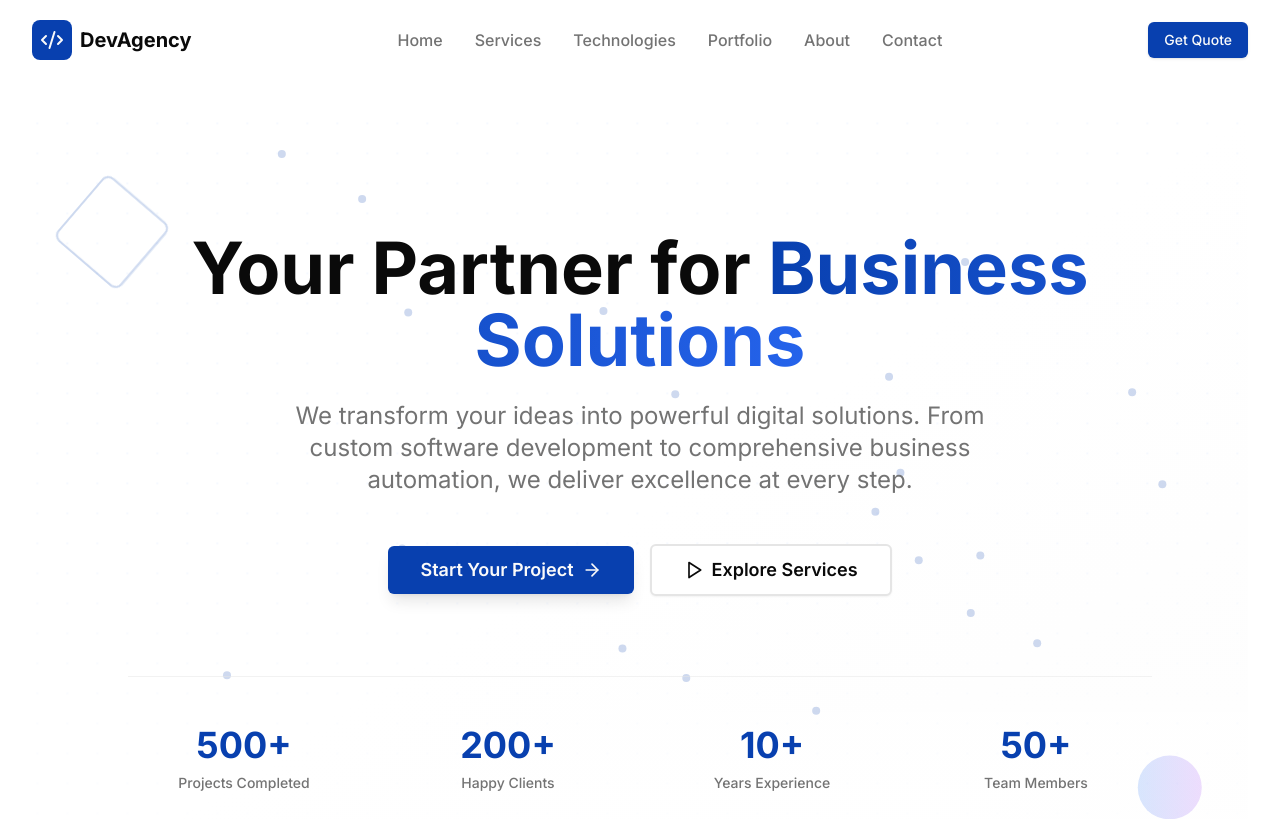
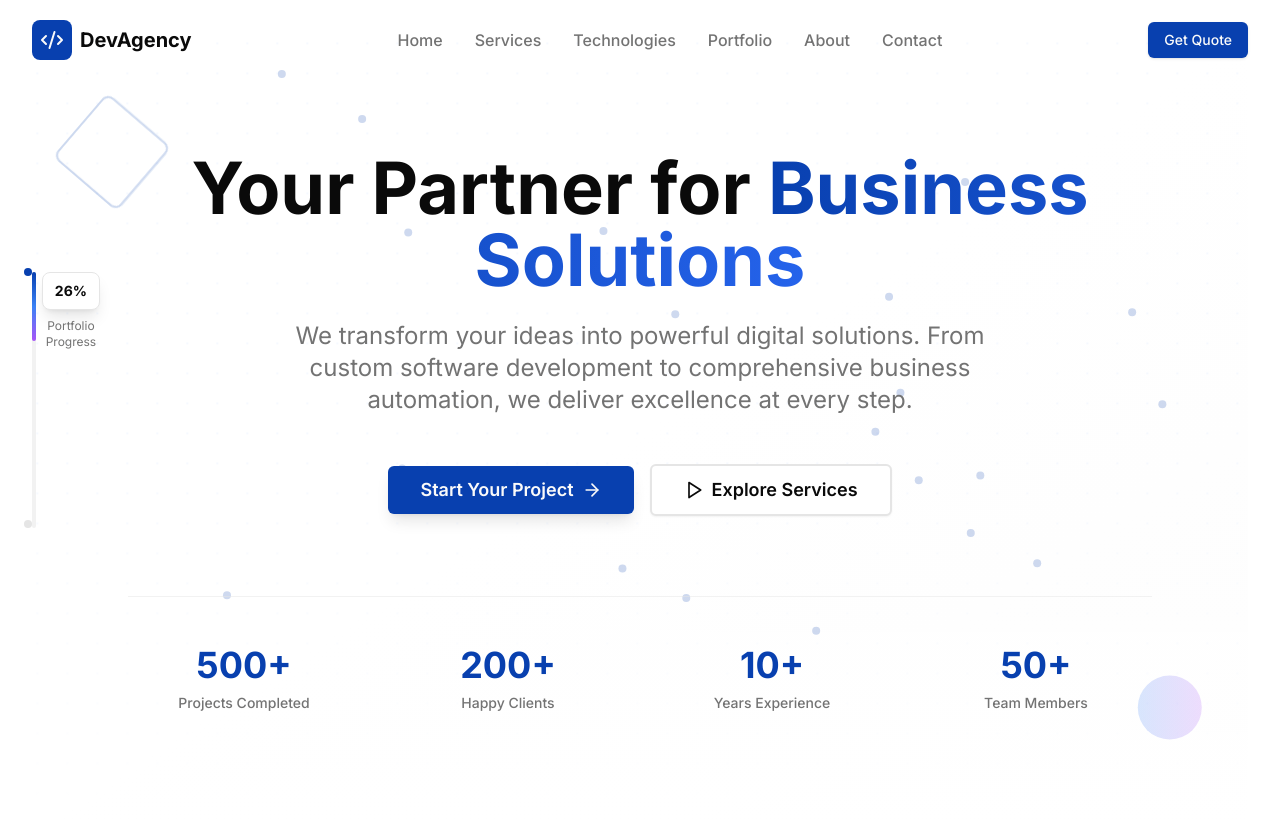
Before and after one commit to galaxlabs/xperts-global.com, a React (Vite) app: page / in a window 1280 px wide. Shown: the top 819 px of the page. Built offline with nearby package versions, Linux system fonts and the light colour scheme.

Commit message:
Fix Navbar Issues and Add Progress Line

```diff
--- a/src/components/layout/Header.tsx
+++ b/src/components/layout/Header.tsx
@@ -35,12 +35,11 @@ const Header: React.FC = () => {
   ];
 
   return (
-    <>
     <motion.header
       initial={{ y: -100 }}
       animate={{ y: 0 }}
       className={cn(
-          'fixed top-0 left-0 right-0 z-50 transition-all duration-300',
+        'fixed top-0 left-0 right-0 z-[100] transition-all duration-300',
         isScrolled
           ? 'bg-background/95 backdrop-blur-md border-b border-border shadow-sm'
           : 'bg-transparent'
@@ -130,10 +129,6 @@ const Header: React.FC = () => {
         )}
       </AnimatePresence>
     </motion.header>
-
-      {/* Spacer to prevent content from hiding under fixed header */}
-      <div className="h-16 lg:h-20"></div>
-    </>
   );
 };
 
--- a/src/components/sections/Portfolio.tsx
+++ b/src/components/sections/Portfolio.tsx
@@ -6,10 +6,19 @@ import { Button } from '@/components/ui/button';
 
 const Portfolio: React.FC = () => {
   const containerRef = useRef<HTMLDivElement>(null);
+  const [scrollProgress, setScrollProgress] = useState(0);
+
   const { scrollYProgress } = useScroll({
     target: containerRef,
-    offset: ["start end", "end start"]
+    offset: ["start center", "end center"]
   });
+
+  useEffect(() => {
+    const unsubscribe = scrollYProgress.onChange((value) => {
+      setScrollProgress(Math.round(value * 100));
+    });
+    return unsubscribe;
+  }, [scrollYProgress]);
 
   const projects = [
     {
@@ -55,7 +64,7 @@ const Portfolio: React.FC = () => {
   ];
 
   return (
-    <section id="portfolio" className="py-20 lg:py-32 bg-background overflow-hidden" ref={containerRef}>
+    <section id="portfolio" className="py-20 lg:py-32 bg-background relative" ref={containerRef}>
       <div className="container mx-auto px-4 sm:px-6 lg:px-8">
         {/* Section Header */}
         <motion.div
@@ -73,18 +82,49 @@ const Portfolio: React.FC = () => {
           </p>
         </motion.div>
 
+        {/* Progress Line - Fixed Position */}
+        <div className="fixed left-8 top-1/2 -translate-y-1/2 z-40 hidden lg:block">
+          <div className="relative">
+            {/* Background Line */}
+            <div className="w-1 h-64 bg-border/50 rounded-full"></div>
+
+            {/* Progress Line */}
+            <motion.div
+              className="absolute top-0 left-0 w-1 bg-gradient-to-b from-primary via-blue-500 to-purple-500 rounded-full origin-top"
+              style={{
+                height: `${scrollProgress * 2.64}px`, // 264px * progress percentage
+              }}
+            />
+
+            {/* Progress Indicator */}
+            <div className="absolute -right-16 top-0 flex flex-col items-center">
+              <div className="bg-background border border-border rounded-lg px-3 py-2 text-sm font-bold text-foreground shadow-lg mb-2">
+                {scrollProgress}%
+              </div>
+              <div className="text-xs text-muted-foreground text-center">
+                Portfolio<br />Progress
+              </div>
+            </div>
+
+            {/* Start Marker */}
+            <div className="absolute -left-2 -top-1 w-2 h-2 bg-primary rounded-full"></div>
+
+            {/* End Marker */}
+            <div className="absolute -left-2 bottom-0 w-2 h-2 bg-border rounded-full"></div>
+          </div>
+        </div>
+
         {/* Projects */}
-        <div className="space-y-32">
+        <div className="space-y-32 lg:pl-16">
           {projects.map((project, index) => {
             const isEven = index % 2 === 0;
-            const yOffset = useTransform(scrollYProgress, [0, 1], [0, -50 * (index + 1)]);
 
             return (
               <motion.div
                 key={project.id}
                 initial={{ opacity: 0, y: 100 }}
                 whileInView={{ opacity: 1, y: 0 }}
-                transition={{ duration: 0.8, delay: index * 0.2 }}
+                transition={{ duration: 0.8, delay: index * 0.1 }}
                 viewport={{ once: true, margin: "-100px" }}
                 className="relative"
               >
@@ -141,10 +181,7 @@ const Portfolio: React.FC = () => {
                   </div>
 
                   {/* Image Card */}
-                  <motion.div
-                    style={{ y: yOffset }}
-                    className={`relative ${!isEven ? 'lg:col-start-1 lg:row-start-1' : ''}`}
-                  >
+                  <div className={`relative ${!isEven ? 'lg:col-start-1 lg:row-start-1' : ''}`}>
                     <div className="relative group">
                       {/* Stacked Cards Effect */}
                       <div className="absolute inset-0 bg-gradient-to-r from-primary/20 to-blue-500/20 rounded-2xl transform rotate-3 scale-105 opacity-30 group-hover:rotate-6 transition-transform duration-500"></div>
@@ -173,7 +210,7 @@ const Portfolio: React.FC = () => {
                         </div>
                       </motion.div>
                     </div>
-                  </motion.div>
+                  </div>
                 </div>
               </motion.div>
             );
@@ -186,7 +223,7 @@ const Portfolio: React.FC = () => {
           whileInView={{ opacity: 1, y: 0 }}
           transition={{ duration: 0.6 }}
           viewport={{ once: true }}
-          className="text-center mt-20"
+          className="text-center mt-20 lg:ml-16"
         >
           <div className="bg-gradient-to-r from-primary/10 to-blue-500/10 rounded-2xl p-12 border border-primary/20">
             <h3 className="text-3xl font-bold text-foreground mb-6">
--- a/src/index.css
+++ b/src/index.css
@@ -262,6 +262,7 @@ body {
 @layer base {
   * {
     @apply border-border;
+    box-sizing: border-box;
   }
   body {
     @apply bg-background text-foreground;
@@ -290,11 +291,12 @@ body {
 }
 
 /* Prevent horizontal overflow */
-* {
-  box-sizing: border-box;
-}
-
 .container {
   max-width: 100%;
   overflow-x: hidden;
 }
+
+/* Ensure header has highest z-index */
+header {
+  z-index: 100 !important;
+}
```
Lines whose indentation alone changed are shown as unchanged.
